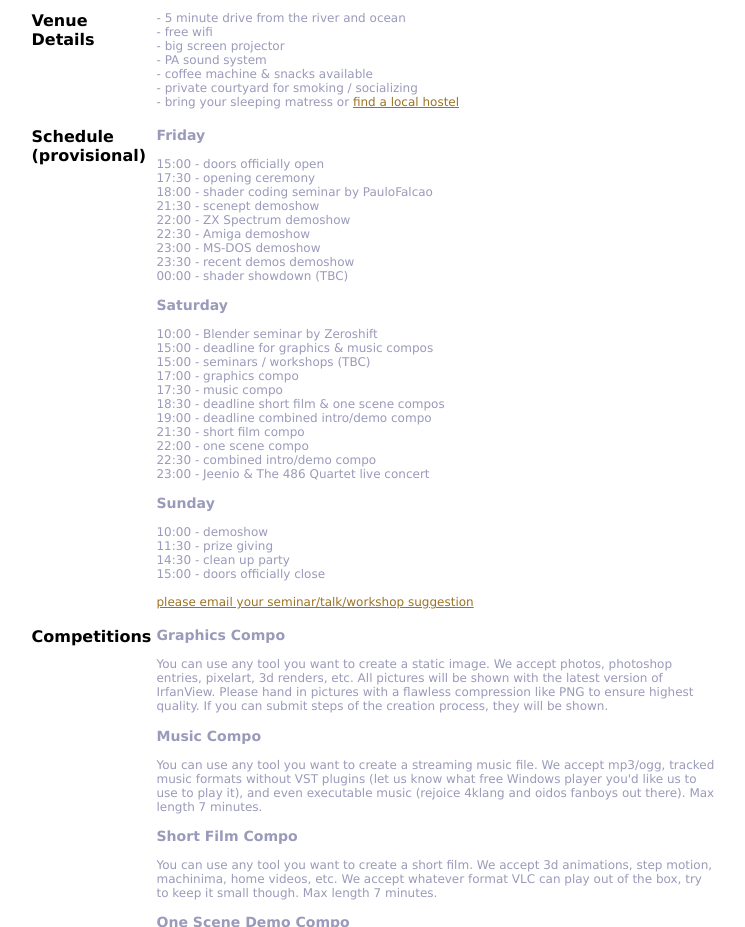
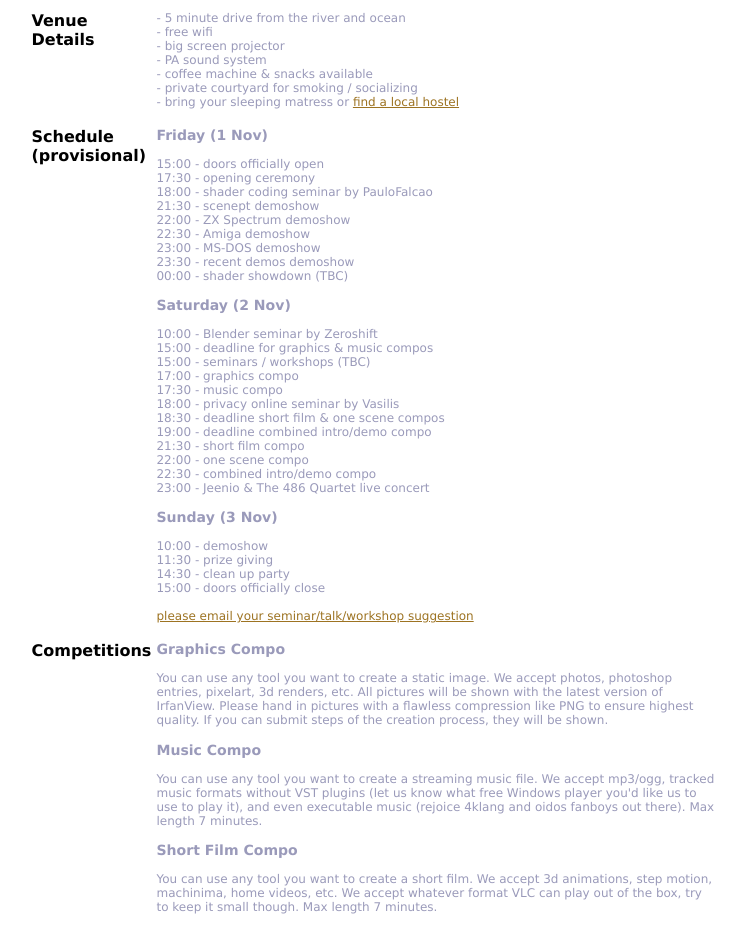
Before and after one commit to inerciapt/2019_inercia_pt, a plain HTML site: page index.html in a window 1280 px wide. Shown: the part 1140-2067 px from the top of the page, without its empty margins (266-1011 px from the left). Drawn offline with Linux system fonts and the light colour scheme.

Commit message:
privacy seminar

```diff
--- a/index.html
+++ b/index.html
@@ -134,7 +134,7 @@
       <td class="td1">Schedule<br />(provisional)</td>
       <td class="td2">&nbsp;</td>
       <td class="td3">
-		<h3>Friday</h3>
+		<h3>Friday (1 Nov)</h3>
 		15:00 - doors officially open<br />
 		17:30 - opening ceremony<br />
 		18:00 - shader coding seminar by PauloFalcao<br />
@@ -144,19 +144,20 @@
 		23:00 - MS-DOS demoshow<br />
 		23:30 - recent demos demoshow<br />
 		00:00 - shader showdown (TBC)<br />
-		<h3>Saturday</h3>
+		<h3>Saturday (2 Nov)</h3>
 		10:00 - Blender seminar by Zeroshift<br />
 	    15:00 - deadline for graphics & music compos<br />
 		15:00 - seminars / workshops (TBC)<br />
 		17:00 - graphics compo<br />
 		17:30 - music compo<br />
+		18:00 - privacy online seminar by Vasilis<br />
 		18:30 - deadline short film & one scene compos<br />
 		19:00 - deadline combined intro/demo compo<br />
 		21:30 - short film compo<br />
 		22:00 - one scene compo<br />
 		22:30 - combined intro/demo compo<br />
 		23:00 - Jeenio & The 486 Quartet live concert<br />
-		<h3>Sunday</h3>
+		<h3>Sunday (3 Nov)</h3>
 		10:00 - demoshow<br />
 		11:30 - prize giving<br />
 		14:30 - clean up party<br />
```
